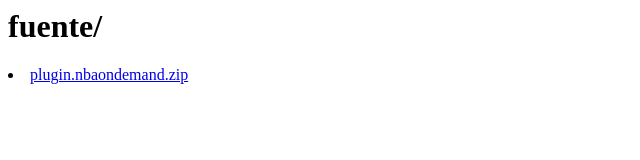
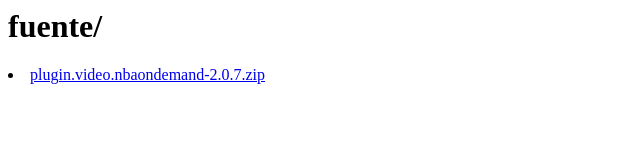
Before and after one commit to ustrum/fuentes, a plain HTML site: page index.html in a window 1280 px wide. Shown: the whole page, without its empty margins (0-640 px from the left). Drawn offline with Linux system fonts and the light colour scheme.

Commit message:
updating refs

```diff
--- a/index.html
+++ b/index.html
@@ -3,6 +3,6 @@
  <h1>fuente/</h1>
  </head>
  <body>
-  <li><a href="plugin.nbaondemand.zip">plugin.nbaondemand.zip</a><td></td></li>
+  <li><a href="plugin.video.nbaondemand-2.0.7.zip">plugin.video.nbaondemand-2.0.7.zip</a><td></td></li>
   </ul>
 </body></html>
```
Also changed, not shown: 2 other files.
